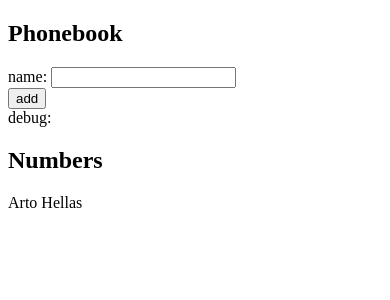
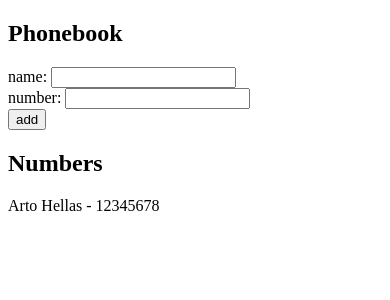
Before and after one commit to JonShard/FullStackOpenCourse, a React (Vite) app in the folder part2/phonebook/: page / in a window 390 px wide. Shown: the top 300 px of the page. Built offline with nearby package versions, Linux system fonts and the light colour scheme.

Commit message:
Add phonebook part3 - phone numbers

```diff
--- a/part2/phonebook/src/App.jsx
+++ b/part2/phonebook/src/App.jsx
@@ -1,16 +1,19 @@
 import { useState } from 'react'
 
-const Person = ({person}) => <>{person.name}<br /></>
+const Person = ({ person }) => <>{person.name} - {person.number}<br /></>
 
 const App = () => {
   const [persons, setPersons] = useState([
     {
       id: 0,
-      name: 'Arto Hellas'
+      name: 'Arto Hellas',
+      number: '12345678'
     }
   ])
 
   const [newName, setNewName] = useState('')
+  const [newNumber, setNewNumber] = useState('')
+
 
   const submitPerson = () => {
     event.preventDefault()
@@ -22,15 +25,17 @@ const App = () => {
 
     const person = {
       id: persons.length,
-      name: newName
+      name: newName,
+      number: newNumber
     }
     setPersons(persons.concat(person))
     setNewName('')
+    setNewNumber('')
   }
 
-  const onNameChange = (event) => {
-    setNewName(event.target.value)
-  }
+  const onNameChange = (event) => setNewName(event.target.value)
+  const onNumberChange = (event) => setNewNumber(event.target.value)
+
 
   return (
     <div>
@@ -40,8 +45,10 @@ const App = () => {
           name: <input onChange={onNameChange} value={newName} />
         </div>
         <div>
+          number: <input onChange={onNumberChange} value={newNumber} />
+        </div>
+        <div>
           <button type="submit" onClick={submitPerson}>add</button>
-          <div>debug: {newName}</div>
         </div>
       </form>
       <h2>Numbers</h2>
```
